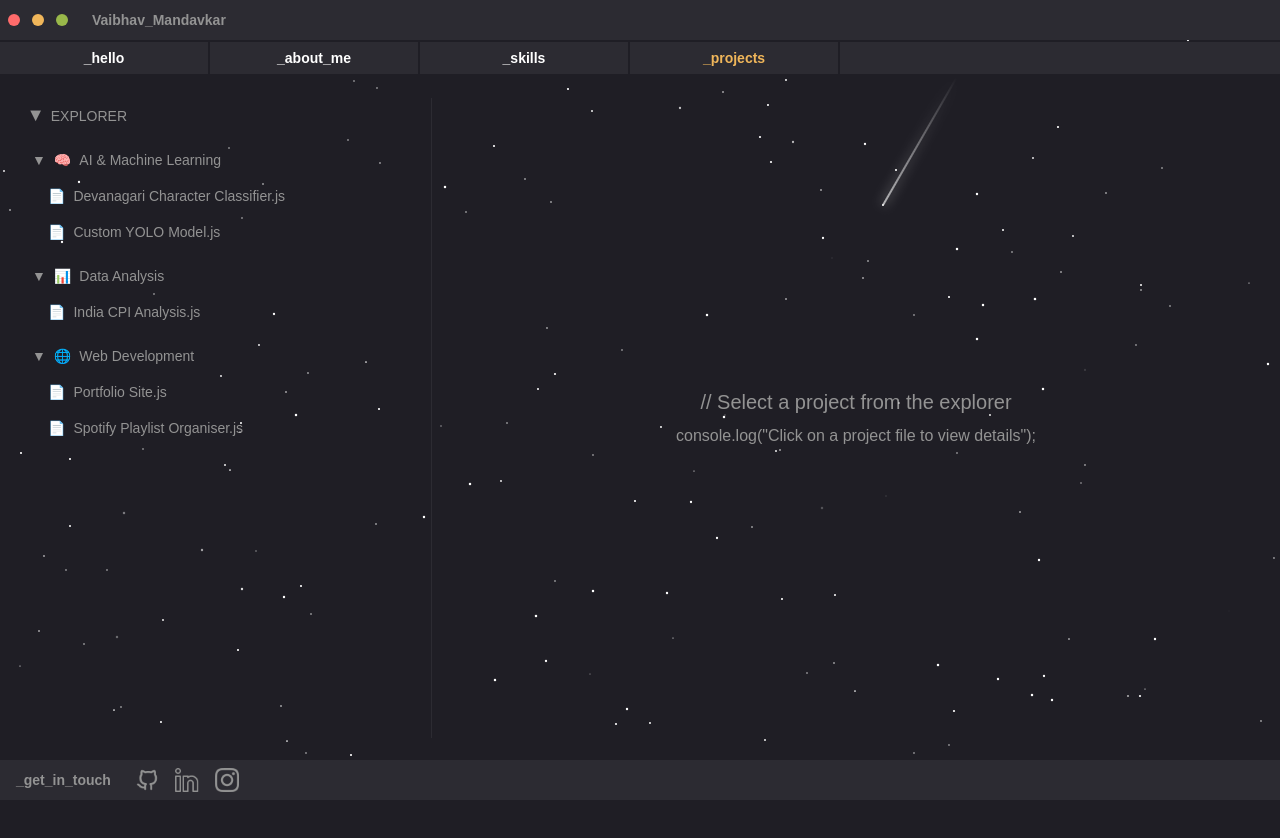
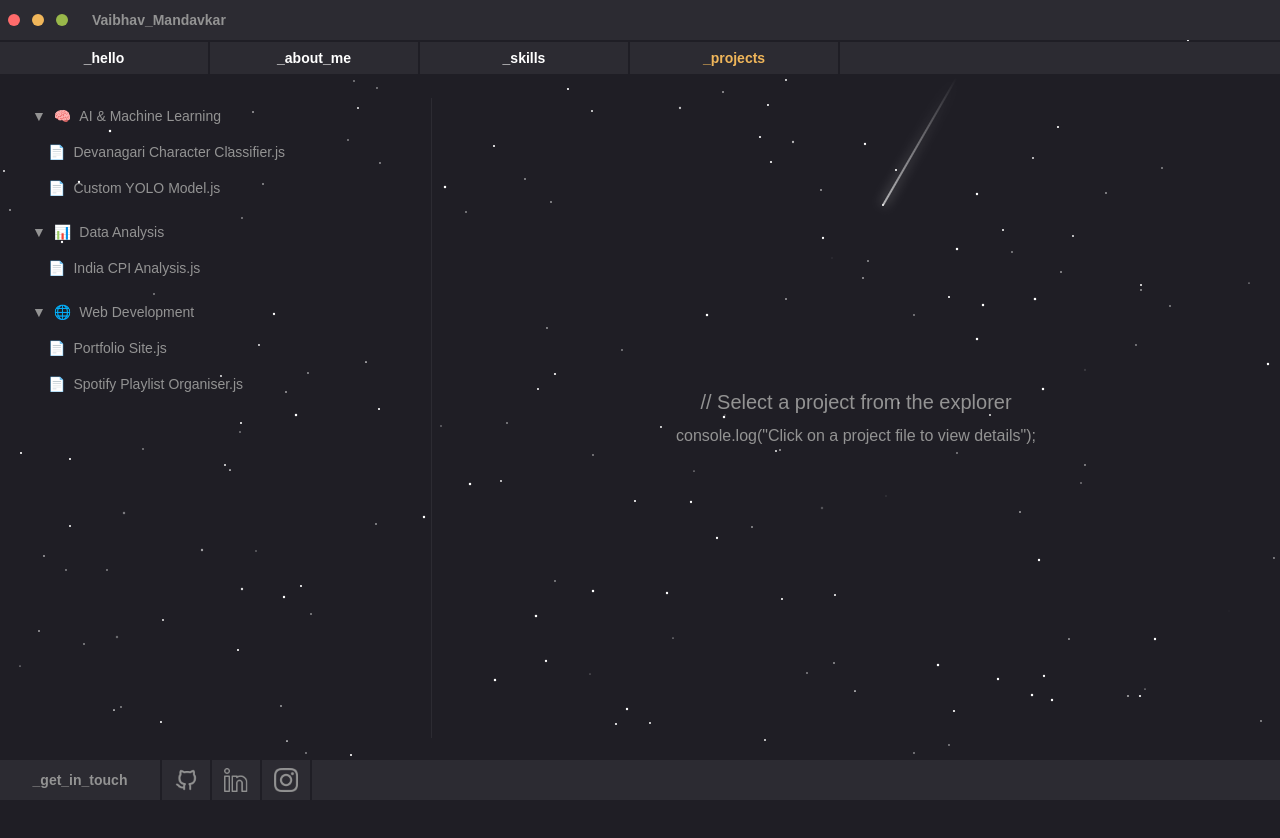
Before and after one commit to vrobbin3247/my-portfolio-site, a React (Vite) app: page /projects in a window 1280 px wide. Shown: the top 838 px of the page. Built offline with nearby package versions, Linux system fonts and the light colour scheme; a web font is replaced by a local one.

Commit message:
ui improvements

```diff
--- a/index.html
+++ b/index.html
@@ -2,7 +2,7 @@
 <html lang="en">
   <head>
     <meta charset="UTF-8" />
-    <link rel="icon" type="image/svg+xml" href="/vite.svg" />
+    <link rel="icon" type="image/svg+xml" href="/favicon.png" />
     <link
       href="https://fonts.cdnfonts.com/css/cascadia-code"
       rel="stylesheet"
--- a/src/Pages/Projects.jsx
+++ b/src/Pages/Projects.jsx
@@ -94,7 +94,7 @@ def create_lstm_model(X_train, y_train, X_test, y_test):
           "Personal portfolio website showcasing projects and skills with a responsive design and modern UI/UX.",
         technologies: ["HTML", "CSS", "JavaScript"],
         githubLink: "https://github.com/vrobbin3247/portfolio-site",
-        liveDemo: "",
+        liveDemo: "https://www.uvaan.co.in",
         image: "portfolio-site.jpg",
         codeSnippet: `
 // Terminal typing effect
@@ -205,10 +205,10 @@ const handleDragEnd = (result) => {
           <div className="flex h-[80vh]">
             {/* Project List - Left Side - Static */}
             <div className="w-1/3 border-r border-custom_purple_washed pr-2 overflow-y-auto">
-              <div className="text-custom-gray mb-2 pl-4 py-2 text-sm flex items-center sticky top-0 bg-custom-background z-10">
+              {/* <div className="text-custom-gray mb-2 pl-4 py-2 text-sm flex items-center sticky top-0 bg-custom-background z-10">
                 <span className="transform rotate-90 inline-block mr-2">▶</span>
                 <span>EXPLORER</span>
-              </div>
+              </div> */}
 
               {/* Folders and Projects */}
               {Object.keys(projectCategories).map((folderName) => (
--- a/src/components/Footer.jsx
+++ b/src/components/Footer.jsx
@@ -23,14 +23,14 @@ const Footer = () => {
   ];
 
   return (
-    <footer className="fixed bottom-0 flex flex-row w-full">
-      <div className="h-10 flex items-center font-cascadia text-sm font-bold text-custom-gray hover:text-white bg-custom_purple_washed px-4">
+    <footer className="fixed bottom-0 flex flex-row space-x-0.5 w-full">
+      <div className="h-10 flex items-center justify-center w-40 font-cascadia text-sm font-bold text-custom-gray hover:text-white bg-custom_purple_washed">
         _get_in_touch
       </div>
 
       {/* Social links */}
       {socialLinks.map((link, index) => (
-        <div key={index} className="h-10 flex items-center font-cascadia text-sm font-bold text-custom-gray hover:text-white bg-custom_purple_washed px-2">
+        <div key={index} className="h-10 flex items-center justify-center w-12 font-cascadia text-custom-gray hover:text-white bg-custom_purple_washed">
           <a href={link.href} target="_blank" rel="noopener noreferrer">
             <img src={link.img} alt={link.alt} className="h-6" />
           </a>
```
Also changed, not shown: public/favicon.png (added).
